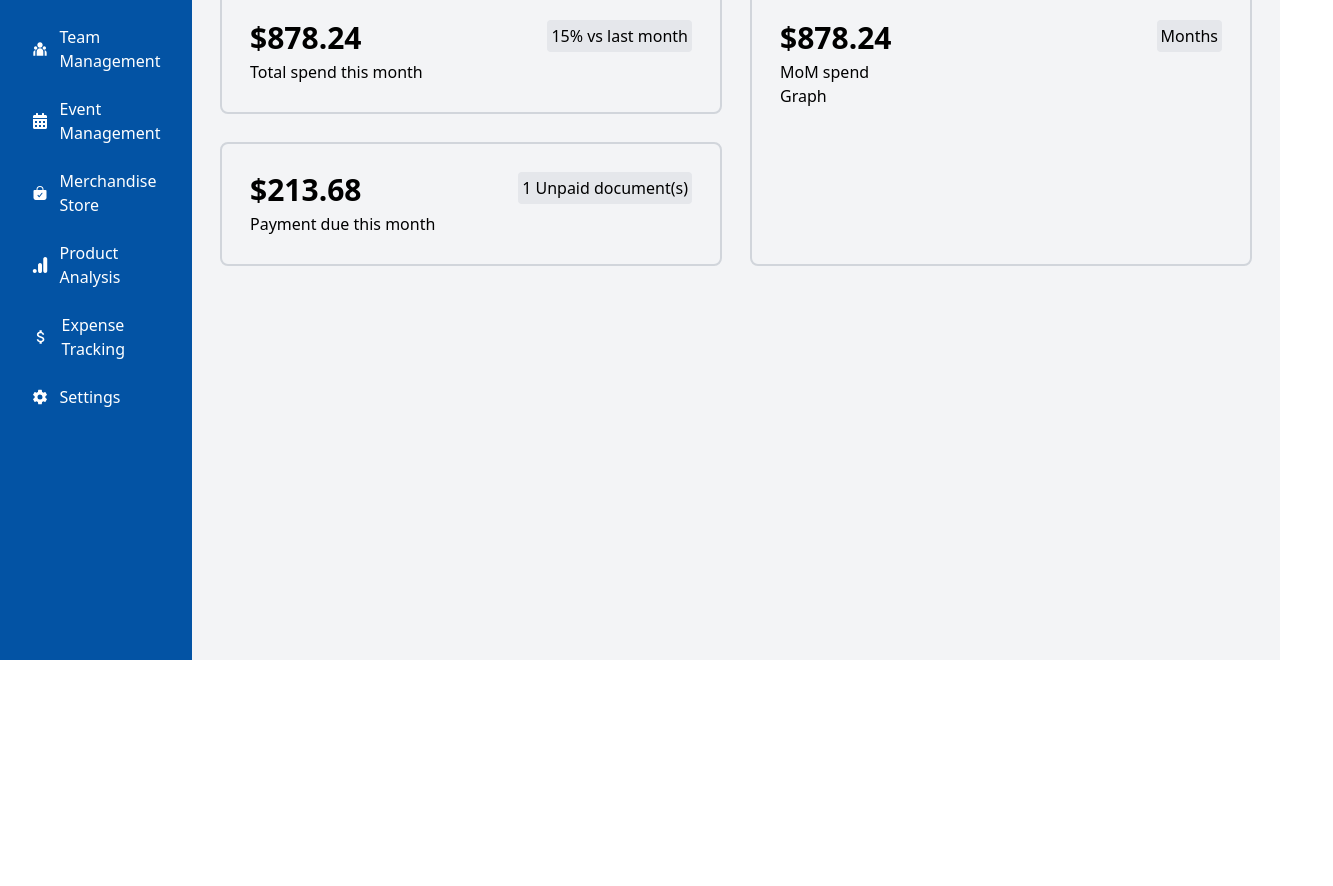
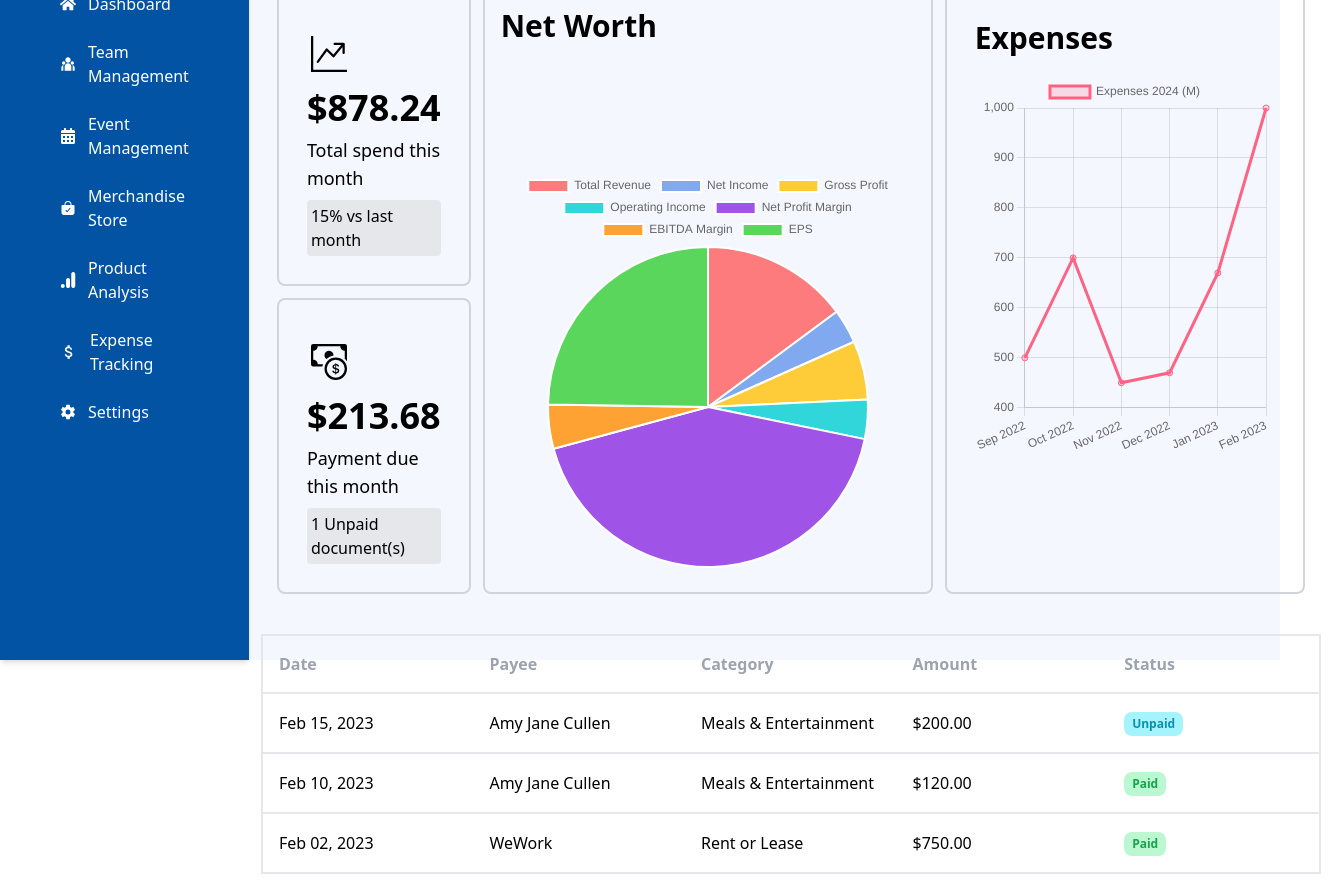
Before and after one commit to manan18/startup-sync, a Next.js app: page /transactionsPage in a window 1280 px wide. Shown: the part 140-1026 px from the top of the page, 1333 px wide, since content can reach past the window. Before the commit the page ends 800 px from the top, so only its background shows below. Built offline with nearby package versions, Linux system fonts and the light colour scheme.

Commit message:
transactions page changes

```diff
--- a/src/components/charts/doughnut.tsx
+++ b/src/components/charts/doughnut.tsx
@@ -1,7 +1,7 @@
-import React from 'react'
-import { Doughnut } from 'react-chartjs-2';
+import React from "react";
+import { Pie } from "react-chartjs-2";
 
-const DoughnutChart = () => {
+const PieChart = () => {
   const data = {
     labels: [
       "Total Revenue",
@@ -10,28 +10,30 @@ const DoughnutChart = () => {
       "Operating Income",
       "Net Profit Margin",
       "EBITDA Margin",
-            "EPS"
+      "EPS",
     ],
-        datasets: [{
-            label: 'Estimated Amount',
+    datasets: [
+      {
+        label: "Estimated Amount",
         data: [1.5, 0.35, 0.6, 0.4, 4.3, 0.45, 2.5],
         backgroundColor: [
-                'rgba(255, 92, 92, 0.8)',    // Vivid Red
-                'rgba(100, 149, 237, 0.8)',  // Cornflower Blue
-                'rgba(255, 193, 7, 0.8)',    // Gold
-                'rgba(0, 206, 209, 0.8)',    // Turquoise
-                'rgba(138, 43, 226, 0.8)',   // Blue Violet
-                'rgba(255, 140, 0, 0.8)',    // Dark Orange
-                'rgba(50, 205, 50, 0.8)'
+          "rgba(255, 92, 92, 0.8)", // Vivid Red
+          "rgba(100, 149, 237, 0.8)", // Cornflower Blue
+          "rgba(255, 193, 7, 0.8)", // Gold
+          "rgba(0, 206, 209, 0.8)", // Turquoise
+          "rgba(138, 43, 226, 0.8)", // Blue Violet
+          "rgba(255, 140, 0, 0.8)", // Dark Orange
+          "rgba(50, 205, 50, 0.8)",
         ],
-            hoverOffset: 4
-        }]
+        hoverOffset: 4,
+      },
+    ],
   };
   return (
-        <div className='w-full '>
-            <Doughnut data={data} />
+    <div className="p-2">
+      <Pie data={data} />
     </div>
-    )
-}
+  );
+};
 
-export default DoughnutChart
+export default PieChart;
--- /dev/null
+++ b/src/components/charts/line2.tsx
@@ -0,0 +1,38 @@
+import { Chart, CategoryScale, registerables } from "chart.js";
+import React from "react";
+import { Line } from "react-chartjs-2";
+
+const LineChart2 = () => {
+  const data = {
+    labels: [
+      "Sep 2022",
+      "Oct 2022",
+      "Nov 2022",
+      "Dec 2022",
+      "Jan 2023",
+      "Feb 2023",
+    ],
+    datasets: [
+      {
+        label: "Expenses 2024 (M)",
+        data: [500, 700, 450, 470, 670, 1000],
+        fill: false,
+        backgroundColor: "rgba(255, 99, 132, 0.2)",
+        borderColor: "rgba(255, 99, 132, 1)",
+      },
+    ],
+  };
+  const options = {
+    maintainAspectRatio: false,
+  };
+
+  Chart.register(CategoryScale, ...registerables);
+
+  return (
+    <div className="h-[380px]">
+      <Line data={data} options={options} style={{}} />
+    </div>
+  );
+};
+
+export default LineChart2;
--- a/src/components/transactionsPageComp/TCard1.tsx
+++ b/src/components/transactionsPageComp/TCard1.tsx
@@ -1,19 +1,22 @@
 import React from "react";
+import { BsGraphUpArrow } from "react-icons/bs";
 
 interface TCard1Props {
   money: string;
   text1: string;
   text2: string;
+  icon: React.ReactNode;
 }
 
-const TCard1 = ({ money, text1, text2 }: TCard1Props) => {
+const TCard1 = ({ money, text1, text2, icon }: TCard1Props) => {
   return (
-    <div className="border-2 border-gray-300 flex justify-between p-7 rounded-lg w-full h-full">
+    <div className="border-2 border-gray-300 flex p-7 rounded-lg h-full">
       <div className="flex flex-col">
-        <div className="font-semibold text-3xl mb-1">{money}</div>
-        <div>{text1}</div>
+        <div className="text-4xl p-4 pl-1">{icon}</div>
+        <div className="font-semibold text-4xl mb-2">{money}</div>
+        <div className="text-lg mb-2">{text1}</div>
+        <div className="bg-gray-200 h-fit p-1 rounded">{text2}</div>
       </div>
-      <div className="bg-gray-200 h-fit p-1 rounded">{text2}</div>
     </div>
   );
 };
--- a/src/components/transactionsPageComp/TGraphCard.tsx
+++ b/src/components/transactionsPageComp/TGraphCard.tsx
@@ -1,43 +1,16 @@
 import React, { useEffect, useRef } from "react";
+import LineChart2 from "../charts/line2";
 
 const TGraphCard = () => {
-  //   const canvasRef = useRef(null);
-
-  //   useEffect(() => {
-  //     if (typeof window !== "undefined") {
-  //       const { Chart } = require("tw-elements"); // Import Chart only on client-side
-
-  //       if (canvasRef.current) {
-  //         // Check for canvas availability
-  //         const ctx = canvasRef.current.getContext("2d");
-
-  //         if (ctx) {
-  //           // Create the chart with provided data
-  //           const chart = new Chart(ctx, {
-  //             // ... your chart configuration ...
-  //           });
-
-  //           // Cleanup chart instance on unmount
-  //           return () => chart.destroy();
-  //         }
-  //       }
-  //     }
-  //   }, []);
-
   return (
     <div className="p-7">
       <div className="Text flex justify-between">
         <div className="flex flex-col">
-          <div className="font-semibold text-3xl mb-1">$878.24</div>
-          <div>MoM spend</div>
+          <div className="font-semibold text-3xl mb-5">Expenses</div>
         </div>
-        <div className="bg-gray-200 h-fit p-1 rounded">Months</div>
       </div>
       <div className="Graph">
-        {/* {canvasRef.current && (
-          <canvas ref={canvasRef} height="200" width="400" />
-        )} */}
-        Graph
+        <LineChart2 />
       </div>
     </div>
   );
--- /dev/null
+++ b/src/components/transactionsPageComp/TTable.tsx
@@ -0,0 +1,66 @@
+import React from "react";
+
+const TTable = () => {
+  return (
+    <div className="p-3">
+      <table className="table-fixed w-full border-2 ">
+        <thead>
+          <tr>
+            <th className="text-left text-gray-400 text-base px-4 py-4">
+              Date
+            </th>
+            <th className="text-left text-gray-400 text-base px-4 py-4">
+              Payee
+            </th>
+            <th className="text-left text-gray-400 text-base px-4 py-4">
+              Category
+            </th>
+            <th className="text-left text-gray-400 text-base px-4 py-4">
+              Amount
+            </th>
+            <th className="text-left text-gray-400 text-base px-4 py-4">
+              Status
+            </th>
+          </tr>
+        </thead>
+        <tbody>
+          <tr className="hover:bg-gray-300">
+            <td className="px-4 py-4 border-y-2">Feb 15, 2023</td>
+            <td className="px-4 py-4 border-y-2">Amy Jane Cullen</td>
+            <td className="px-4 py-4 border-y-2">Meals & Entertainment</td>
+            <td className="px-4 py-4 border-y-2">$200.00</td>
+            <td className="px-4 py-4 border-y-2">
+              <div className="bg-cyan-200 inline-block w-auto py-1 px-2 rounded-lg text-xs text-cyan-600 font-bold">
+                Unpaid
+              </div>
+            </td>
+          </tr>
+          <tr className="hover:bg-gray-300">
+            <td className="px-4 py-4 border-y-2">Feb 10, 2023</td>
+            <td className="px-4 py-4 border-y-2">Amy Jane Cullen</td>
+            <td className="px-4 py-4 border-y-2">Meals & Entertainment</td>
+            <td className="px-4 py-4 border-y-2">$120.00</td>
+            <td className="px-4 py-4 border-y-2">
+              <div className="bg-green-200 inline-block w-auto py-1 px-2 rounded-lg text-xs text-green-600 font-bold">
+                Paid
+              </div>
+            </td>
+          </tr>
+          <tr className="hover:bg-gray-300">
+            <td className="px-4 py-4 border-y-2">Feb 02, 2023</td>
+            <td className="px-4 py-4 border-y-2">WeWork</td>
+            <td className="px-4 py-4 border-y-2">Rent or Lease</td>
+            <td className="px-4 py-4 border-y-2">$750.00</td>
+            <td className="px-4 py-4 border-y-2">
+              <div className="bg-green-200 inline-block w-auto py-1 px-2 rounded-lg text-xs text-green-600 font-bold">
+                Paid
+              </div>
+            </td>
+          </tr>
+        </tbody>
+      </table>
+    </div>
+  );
+};
+
+export default TTable;
--- a/src/pages/transactionsPage/index.tsx
+++ b/src/pages/transactionsPage/index.tsx
@@ -3,27 +3,34 @@ import TNavbar from "@/components/transactionsPageComp/TNavbar";
 import Sidebar from "@/components/sidebar";
 import TCard1 from "@/components/transactionsPageComp/TCard1";
 import TGraphCard from "@/components/transactionsPageComp/TGraphCard";
+import TTable from "@/components/transactionsPageComp/TTable";
+import PieChart from "@/components/charts/doughnut";
+import { BsGraphUpArrow } from "react-icons/bs";
+import { BsCashCoin } from "react-icons/bs";
 
 const TransactionsPage = () => {
   return (
-    <div>
-      <div className="grid grid-cols-[15%,1fr] h-screen">
+    <div className="bg-[#f4f7fe]">
+      <div className="grid grid-cols-[auto,1fr] h-screen">
         <div className="">
           <Sidebar />
         </div>
-        <div className="bg-gray-100">
+        <div className="">
           <div>
             <TNavbar />
           </div>
 
           <div className="p-7">
-            <div className="grid grid-rows-2 grid-cols-2 gap-7">
-              <div className="">
-                <TCard1
-                  money="$878.24"
-                  text1="Total spend this month"
-                  text2="15% vs last month"
-                />
+            <div className="grid grid-rows-2 grid-cols-[auto,450px,auto] gap-3 ">
+              <TCard1
+                money="$878.24"
+                text1="Total spend this month"
+                text2="15% vs last month"
+                icon=<BsGraphUpArrow />
+              />
+              <div className="row-span-2 border-2 border-gray-300 rounded-lg p-4 flex flex-col justify-between">
+                <h1 className="text-3xl font-semibold">Net Worth</h1>
+                <PieChart />
               </div>
               <div className="row-span-2 border-2 border-gray-300 rounded-lg">
                 <TGraphCard />
@@ -33,9 +40,14 @@ const TransactionsPage = () => {
                   money="$213.68"
                   text1="Payment due this month"
                   text2="1 Unpaid document(s)"
+                  icon=<BsCashCoin />
                 />
               </div>
             </div>
+          </div>
+
+          <div>
+            <TTable />
           </div>
         </div>
       </div>
```
Also changed, not shown: package.json (line endings or trailing spaces). Lines whose indentation alone changed are shown as unchanged.
